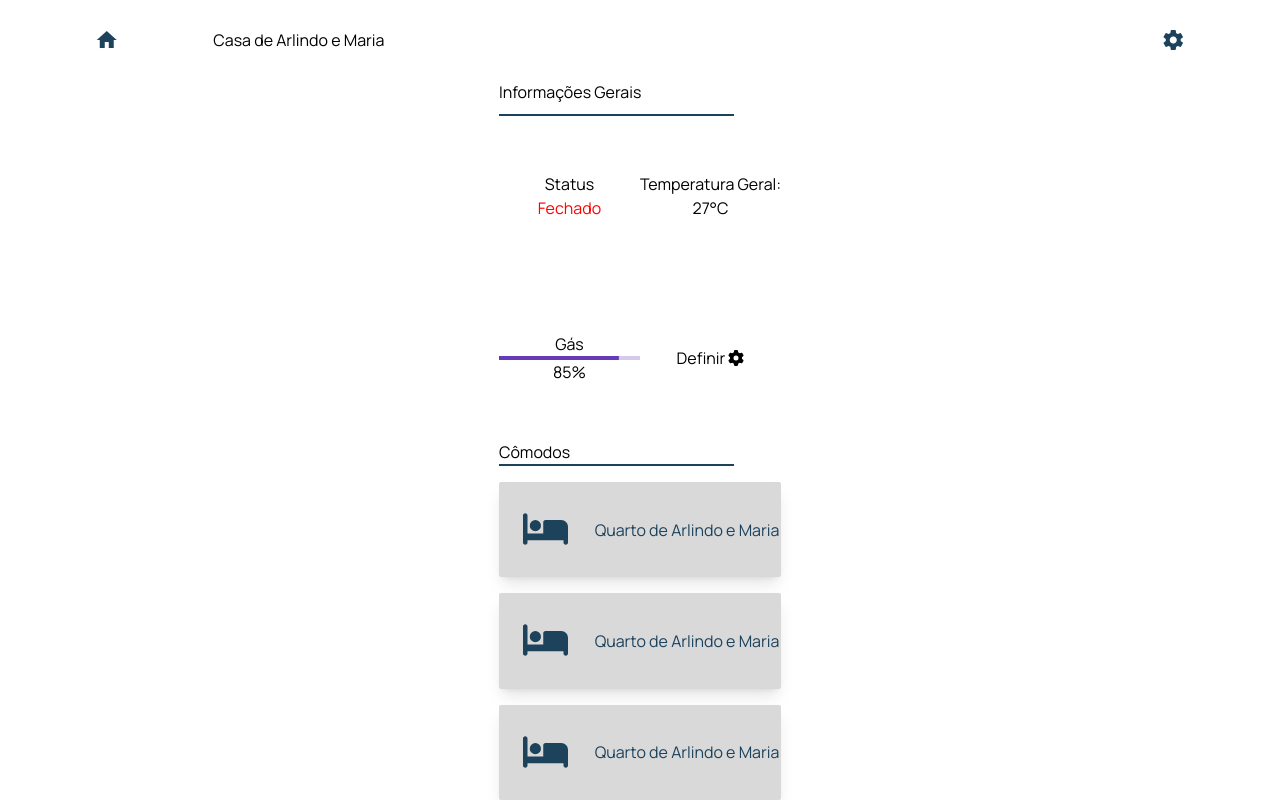
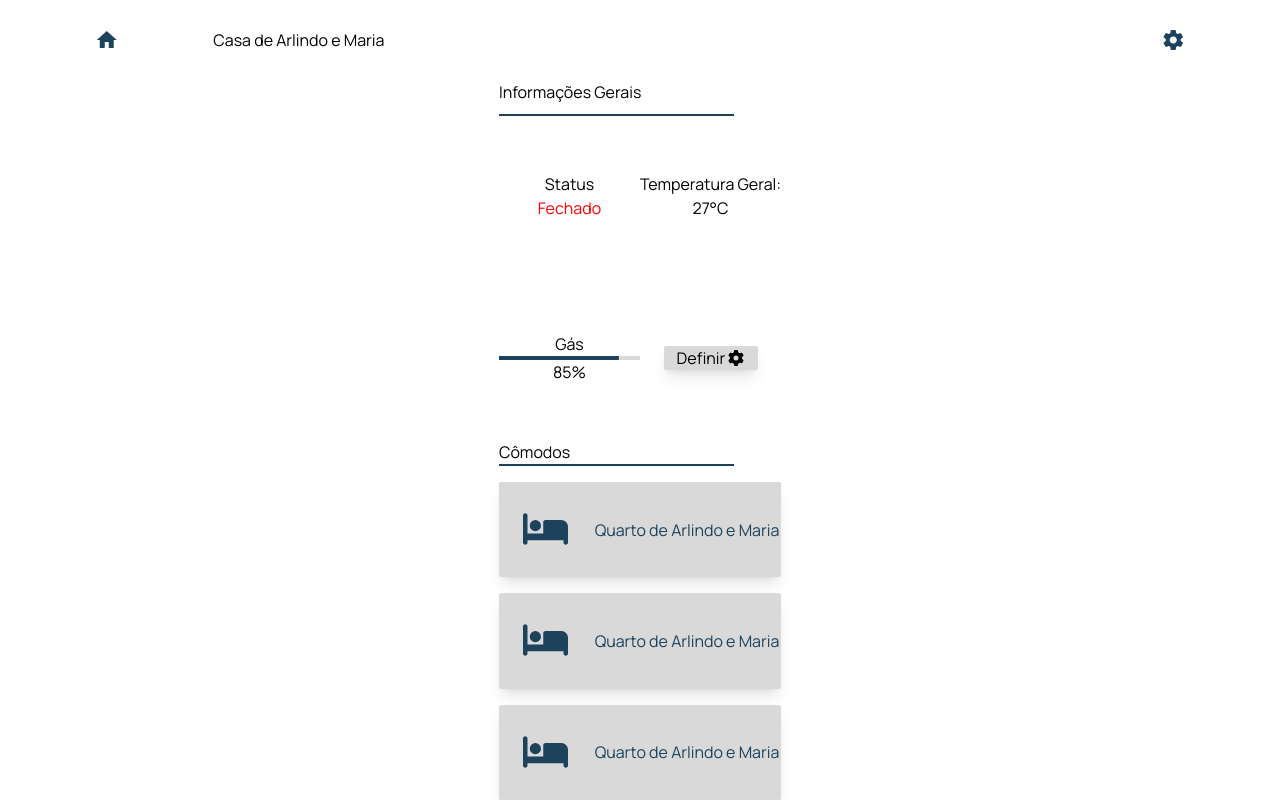
Before and after one commit to Gabriel-Tabarelli/Casa-Inteligente, an Angular app: page /tela-inicial in a window 1280 px wide. Built offline with nearby package versions, Linux system fonts and the light colour scheme.

Commit message:
implementa

```diff
--- a/src/app/app.component.css
+++ b/src/app/app.component.css
@@ -0,0 +1,7 @@
+::ng-deep .mat-progress-bar-fill::after {
+    background-color: #1D425C;
+}
+
+::ng-deep .mat-progress-bar-buffer {
+    background: #D9D9D9;
+}
--- a/src/app/app.component.html
+++ b/src/app/app.component.html
@@ -20,11 +20,11 @@
                         </div>
                         <div class="flex items-center justify-center flex-col">
                             Gás
-                            <mat-progress-bar mode="determinate" value="85"></mat-progress-bar>
+                            <mat-progress-bar color mode="determinate" value="85"></mat-progress-bar>
                             <p>85%</p>
                         </div>
                         <div class="flex items-center justify-center flex-col">
-                            <button class="w-2/3 h-fit">Definir <fa-icon [icon]="faGear"></fa-icon></button>
+                            <button class="w-2/3 h-fit bg-corFundoCard shadow-lg rounded-sm">Definir <fa-icon [icon]="faGear"></fa-icon></button>
                         </div>
                     </div>
                 </div>
```
